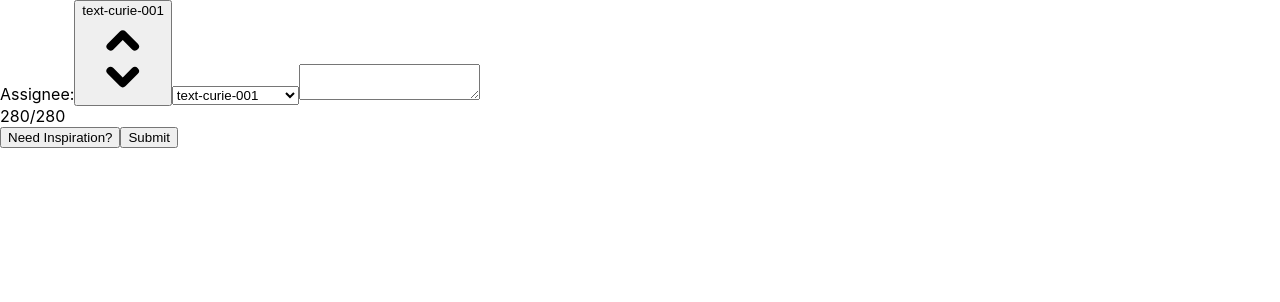
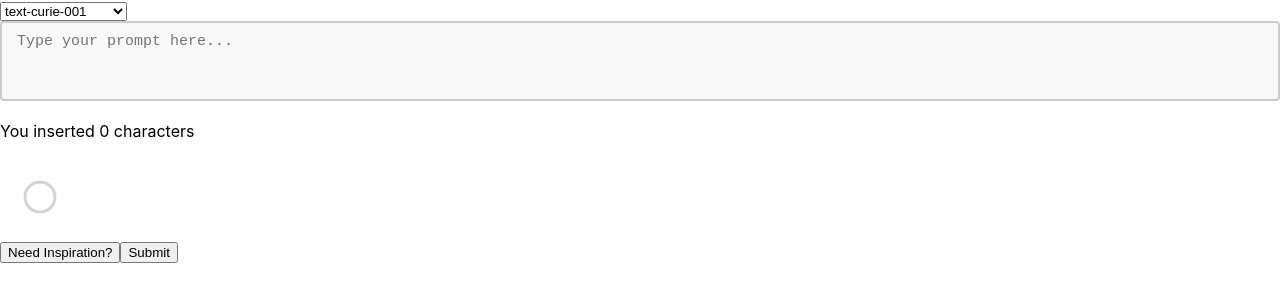
Before and after one commit to VerinaG/2022-Shopify-Frontend, a React (Create React App) app: page / in a window 1280 px wide. Shown: the top 302 px of the page. Built offline with nearby package versions, Linux system fonts and the light colour scheme.

Commit message:
Counter ring and show more bug fixed

```diff
--- a/src/App.css
+++ b/src/App.css
@@ -0,0 +1,60 @@
+<!-- HTML !-->
+<button class="button-29" role="button">Button 29</button>
+
+/* CSS */
+.button-29 {
+  align-items: center;
+  appearance: none;
+  background-image: radial-gradient(100% 100% at 100% 0, #5adaff 0, #5468ff 100%);
+  border: 0;
+  border-radius: 6px;
+  box-shadow: rgba(45, 35, 66, .4) 0 2px 4px,rgba(45, 35, 66, .3) 0 7px 13px -3px,rgba(58, 65, 111, .5) 0 -3px 0 inset;
+  box-sizing: border-box;
+  color: #fff;
+  cursor: pointer;
+  display: inline-flex;
+  font-family: "JetBrains Mono",monospace;
+  height: 48px;
+  justify-content: center;
+  line-height: 1;
+  list-style: none;
+  overflow: hidden;
+  padding-left: 16px;
+  padding-right: 16px;
+  position: relative;
+  text-align: left;
+  text-decoration: none;
+  transition: box-shadow .15s,transform .15s;
+  user-select: none;
+  -webkit-user-select: none;
+  touch-action: manipulation;
+  white-space: nowrap;
+  will-change: box-shadow,transform;
+  font-size: 18px;
+}
+
+.button-29:focus {
+  box-shadow: #3c4fe0 0 0 0 1.5px inset, rgba(45, 35, 66, .4) 0 2px 4px, rgba(45, 35, 66, .3) 0 7px 13px -3px, #3c4fe0 0 -3px 0 inset;
+}
+
+.button-29:hover {
+  box-shadow: rgba(45, 35, 66, .4) 0 4px 8px, rgba(45, 35, 66, .3) 0 7px 13px -3px, #3c4fe0 0 -3px 0 inset;
+  transform: translateY(-2px);
+}
+
+.button-29:active {
+  box-shadow: #3c4fe0 0 3px 7px inset;
+  transform: translateY(2px);
+}
+
+textarea {
+    width: 100%;
+    height: 80px;
+    padding: 10px 15px;
+    box-sizing: border-box;
+    border: 2px solid #ccc;
+    border-radius: 4px;
+    background-color: #f8f8f8;
+    font-size: 15px;
+    resize: none;
+}
--- a/src/App.js
+++ b/src/App.js
@@ -1,5 +1,5 @@
 import "./App.css";
-import { useState, useEffect } from "react";
+import { useState, useEffect, useRef } from "react";
 import InputBox from "./components/InputBox";
 // import ResultBox from "./components/ResultBox";
 import ResultList from "./components/ResultList";
@@ -7,9 +7,15 @@ import ResultList from "./components/ResultList";
 function App() {
   const [apiResponse, setApiResponse] = useState("");
   const [responseArray, setResponseArray] = useState([])
+  const first = useRef(false)
+
   useEffect(() => {
-    // let newArr = [apiResponse, ...responseArray];
-    setResponseArray(prevArr => [apiResponse, ...prevArr]);
+    if (first.current == false){
+      first.current = true;
+    } else {
+      let newArr = [apiResponse, ...responseArray];
+      setResponseArray(responseArray => newArr);
+    }
   }, [apiResponse]);
 
   return (
@@ -17,6 +23,7 @@ function App() {
       <InputBox
         apiResponse={apiResponse}
         setApiResponse={setApiResponse}
+
       ></InputBox>
       <ResultList responseArray={responseArray}></ResultList>
     </>
--- /dev/null
+++ b/src/components/Counter.js
@@ -0,0 +1,15 @@
+import React from "react";
+
+const Counter = ({ charCount, ringStyle }) => {
+  return (
+    <div id="Counter">
+      <p>You inserted {charCount} characters</p>
+      <svg>
+        <circle id="gray" cx="50%" cy="50%" r="15"></circle>
+        <circle id="colored" cx="50%" cy="50%" r="15" style={ringStyle}></circle>
+      </svg>
+    </div>
+  );
+};
+
+export default Counter;
--- a/src/components/InputBox.js
+++ b/src/components/InputBox.js
@@ -1,12 +1,18 @@
 import { useRef, useState } from "react";
 import { apiFetch } from "../api/OpenApi";
+import Counter from "./Counter";
 import CustomListBox from "./CustomListbox";
+import "../css/Counter.css";
 
 const InputBox = ({ apiResponse, setApiResponse }) => {
   const maxCount = 280;
   const userText = useRef(null);
   const [engine, setEngine] = useState("text-curie-001");
-  const [charCount, setCharCount] = useState(maxCount);
+  const [charCount, setCharCount] = useState(0);
+  const [ringStyle, setRingStyle] = useState({
+    stroke: "",
+    strokeDasharray : ""
+  })
 
   const submitRequest = async () => {
     let text = userText.current.value;
@@ -17,15 +23,16 @@ const InputBox = ({ apiResponse, setApiResponse }) => {
     };
     setApiResponse(responseObj);
     userText.current.value = "";
-    setCharCount(maxCount);
+    settingRingStyle(0);
+    setCharCount(0);
   };
 
   const generatePrompt = async () => {
     let text = "Generate random prompt.";
     let randomPrompt = await apiFetch(text, "text-curie-001");
     userText.current.value = randomPrompt.trim();
-    setCharCount(maxCount - userText.current.value.length)
-
+    settingRingStyle(userText.current.value.length);
+    setCharCount(userText.current.value.length);
   };
 
   const selectEngine = (e) => {
@@ -33,21 +40,38 @@ const InputBox = ({ apiResponse, setApiResponse }) => {
   };
 
   const characterCount = (e) => {
-    setCharCount(maxCount - e.target.value.length);
+    // setCharCount(maxCount - e.target.value.length);
+    setCharCount(e.target.value.length);
+    settingRingStyle(charCount);
   };
+
+  const settingRingStyle = (charCount) => {
+    const r = 15;
+    const circleLength = 2*Math.PI*r;
+    const twitterBlue = "rgb(29, 161, 242)";
+    let colored = (circleLength*charCount)/280;
+    let gray = circleLength - colored;
+
+    setRingStyle({
+      stroke: (280 - charCount) <= 1 ? "red" :
+             (280 - charCount) <= 20 ? "orange" :
+             twitterBlue,
+      strokeDasharray : `${colored} ${gray}`})
+    }
 
   return (
     <div>
-      <CustomListBox></CustomListBox>
+      {/* <CustomListBox></CustomListBox> */}
       <select name="engines" onChange={(e) => selectEngine(e)}>
         <option value="text-curie-001">text-curie-001</option>
         <option value="text-davinci-002">text-davinci-002</option>
         <option value="text-babbage-001">text-babbage-001</option>
         <option value="text-ada-001">text-ada-001</option>
       </select>
-      <textarea ref={userText} onChange={(e) => characterCount(e)} maxLength={280}></textarea>
-      <div>{charCount}/280</div>
-      <button onClick={() => generatePrompt()}>Need Inspiration?</button>
+      <textarea ref={userText} onChange={(e) => characterCount(e)} maxLength={280} placeholder="Type your prompt here..."></textarea>
+      {/* <div>{charCount}/280</div> */}
+      <Counter charCount={charCount} ringStyle={ringStyle}></Counter>
+      <button className="button-29" onClick={() => generatePrompt()}>Need Inspiration?</button>
       <button onClick={() => submitRequest()}>Submit</button>
     </div>
   );
--- /dev/null
+++ b/src/css/Counter.css
@@ -0,0 +1,13 @@
+svg{
+    width: 10vmin;
+    height: 10vmin;
+}
+
+circle{
+    fill: none;
+    stroke-width: 3;
+}
+
+#gray{
+    stroke: lightgray;
+}
```
